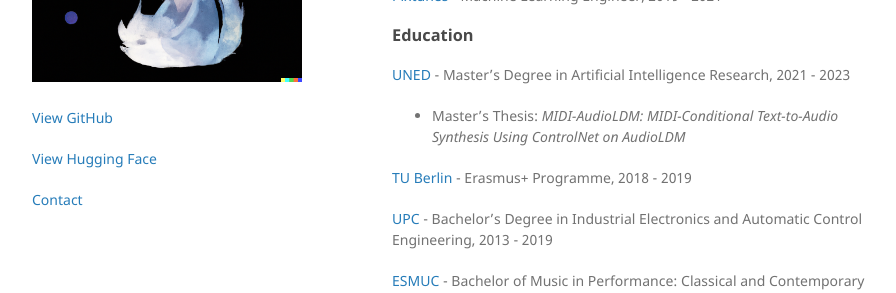
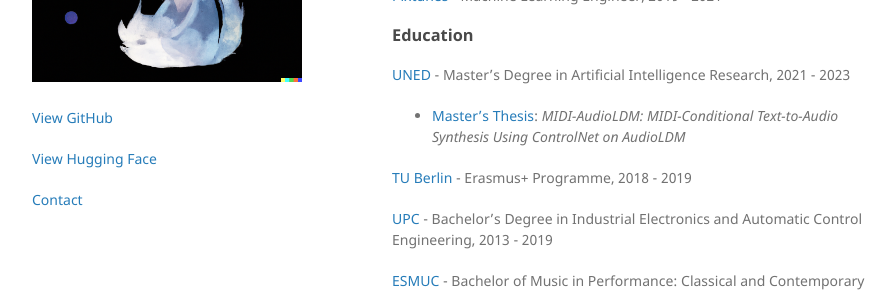
Before and after one commit to lauraibnz/lauraibnz.github.io, a Jekyll site: the page built from index.md, in a window 1280 px wide and 960 px high. Shown: the part 297-590 px from the top of the window, without its empty margins (178-1074 px from the left). Built offline with Jekyll 4.4.1, drawn with Linux system fonts in a browser that asks for light colours; the repository's description, which GitHub fills in, is left out; part of the change alters nothing that is shown.

```diff
--- a/index.md
+++ b/index.md
@@ -15,7 +15,7 @@ Laura Ibáñez is a graduate in Electronics Engineering (UPC) and Music (ESMUC),
 ### Education
 
 [UNED](https://www.uned.es/) - Master's Degree in Artificial Intelligence Research, 2021 - 2023
-- Master's Thesis: _MIDI-AudioLDM: MIDI-Conditional Text-to-Audio Synthesis Using ControlNet on AudioLDM_
+- [Master's Thesis](https://lauraibnz.github.io/docs/TFM.pdf): _MIDI-AudioLDM: MIDI-Conditional Text-to-Audio Synthesis Using ControlNet on AudioLDM_
 
 [TU Berlin](https://www.tu.berlin/) - Erasmus+ Programme, 2018 - 2019
 
```
